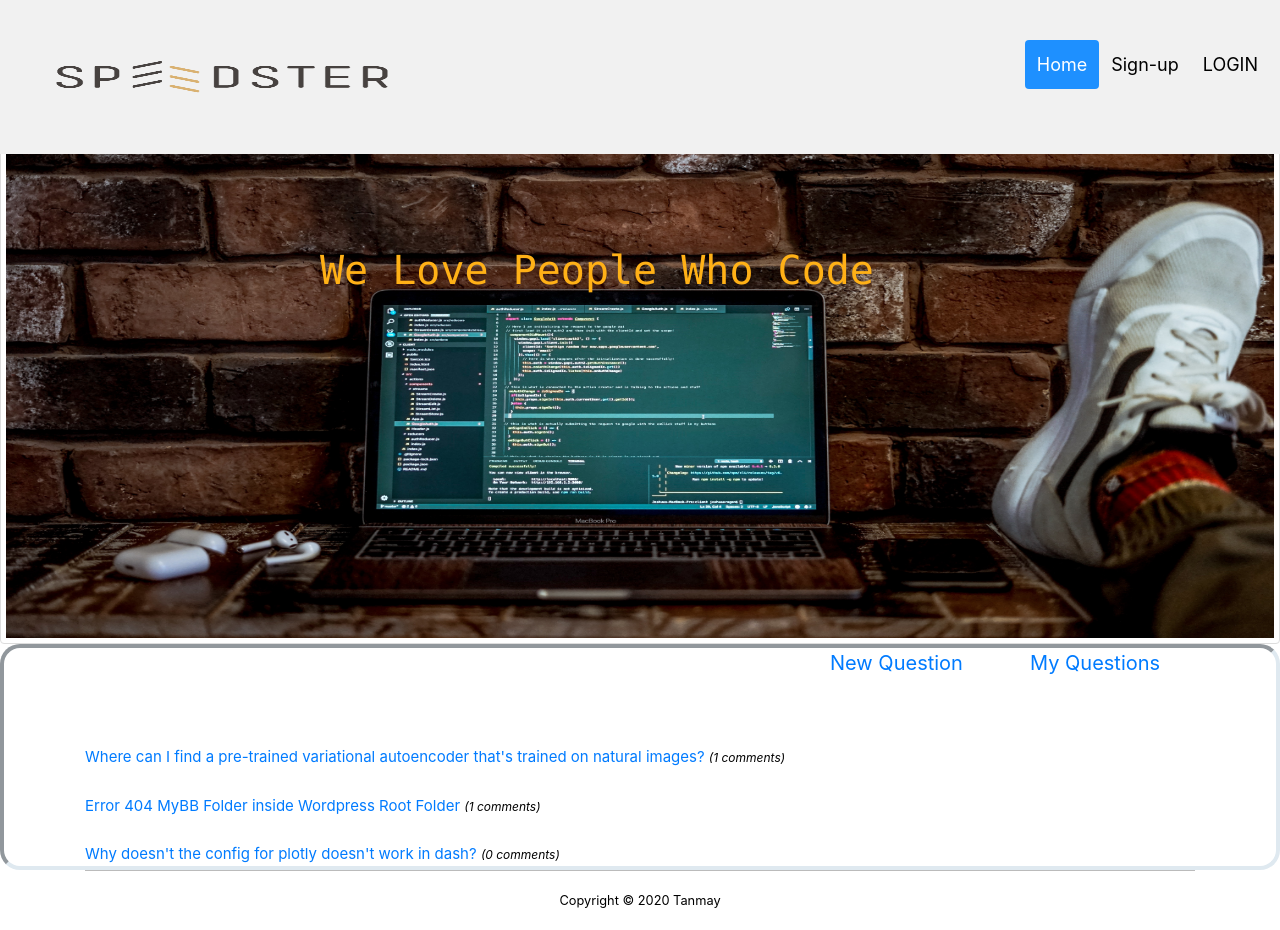
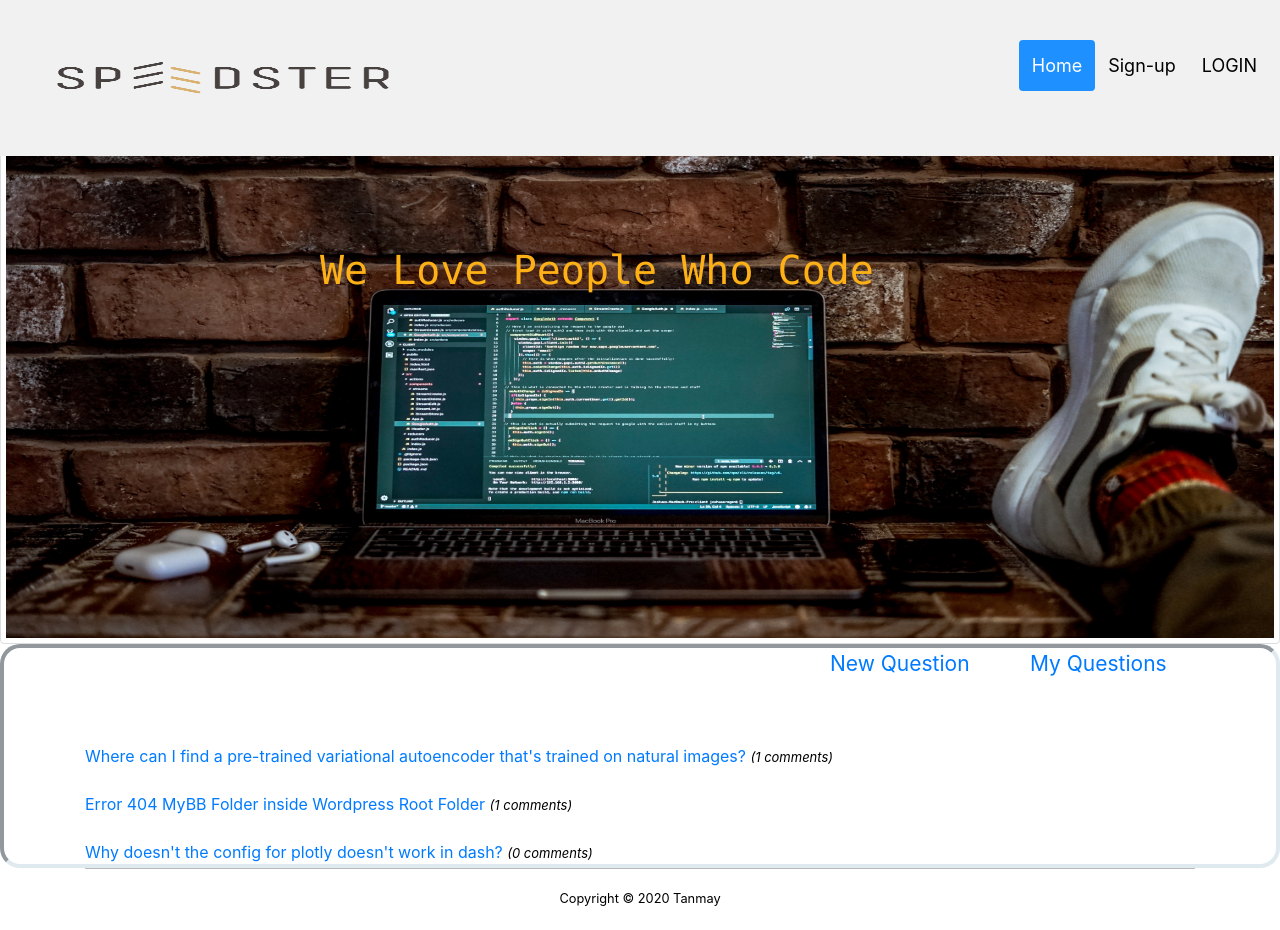
Before and after one commit to tanmay1217/SpeedSter-QnA-website-Django-, a Django app: page / in a window 1280 px wide. After the commit the page ends 906 px from the top, so only its background shows below. Run offline with Django 3.2, Linux system fonts and the light colour scheme; data comes from the database, SQL or seed files in the repository; some libraries are stand-ins or nearby versions.

Commit message:
Update tanmay.css
Updating css file . Fix some bugs in tanmay.css

```diff
--- a/Speedster/static/css/tanmay.css
+++ b/Speedster/static/css/tanmay.css
@@ -2,7 +2,7 @@
     text-align: center;
     font-size: 0.8em;
     padding-top: 20px;
-    padding-bottom: 20px;
+    padding-bottom: 21px;
     background-color: #FFFFFF;
     border-top: thin solid #BBBBBB;
     clear: both;
@@ -24,7 +24,7 @@ input[type=textarea]{
 
 }
 input[type=text]:focus {
-  border: 3px solid #555;
+  border: 3px solid #555555;
 }
 input[type=text] {
   width: 100%;
@@ -41,7 +41,7 @@ input[type=password] {
 }
 .newsitem a{
             text-decoration:none;
-            font-size: 15px;
+            font-size: 16px;
         }
 
 .newsitem a:hover{
@@ -51,13 +51,13 @@ input[type=password] {
 .right_side_rectangle a:hover{
   text-decoration: none;
   color: green;
-  font-size: 30px;
+  font-size: 31px;
 
 }
 .right_side_rectangle2 a:hover{
   text-decoration: none;
   color:green;
-  font-size: 30px;
+  font-size: 31px;
 }
 
 .right_side_rectangle2 {
@@ -66,7 +66,7 @@ right: 50px;
 width: 200px;
 height: 120px;
 border: 3px ;
-font-size: 20px;
+font-size: 21px;
 }
 .right_side_rectangle {
 position: absolute;
@@ -74,11 +74,11 @@ right: 250px;
 width: 200px;
 height: 120px;
 border: 3px ;
-font-size: 20px;
+font-size: 21px;
 
 }
 .text-seconday-num_answers{
-font-size: 12px;
+font-size: 13px;
 font-style: italic;
 color: black;
 }
@@ -98,7 +98,7 @@ h2{
   position: absolute;
   top: 30%;
   left: 25%;
-  color: #ffb117;
+  color: #fdb117;
   font-size: 250%;
 }
 
@@ -122,7 +122,7 @@ h2{
   float: left;
   color: black;
   text-align: center;
-  padding: 12px;
+  padding: 13px;
   text-decoration: none;
   font-size: 18px;
   line-height: 25px;
```
